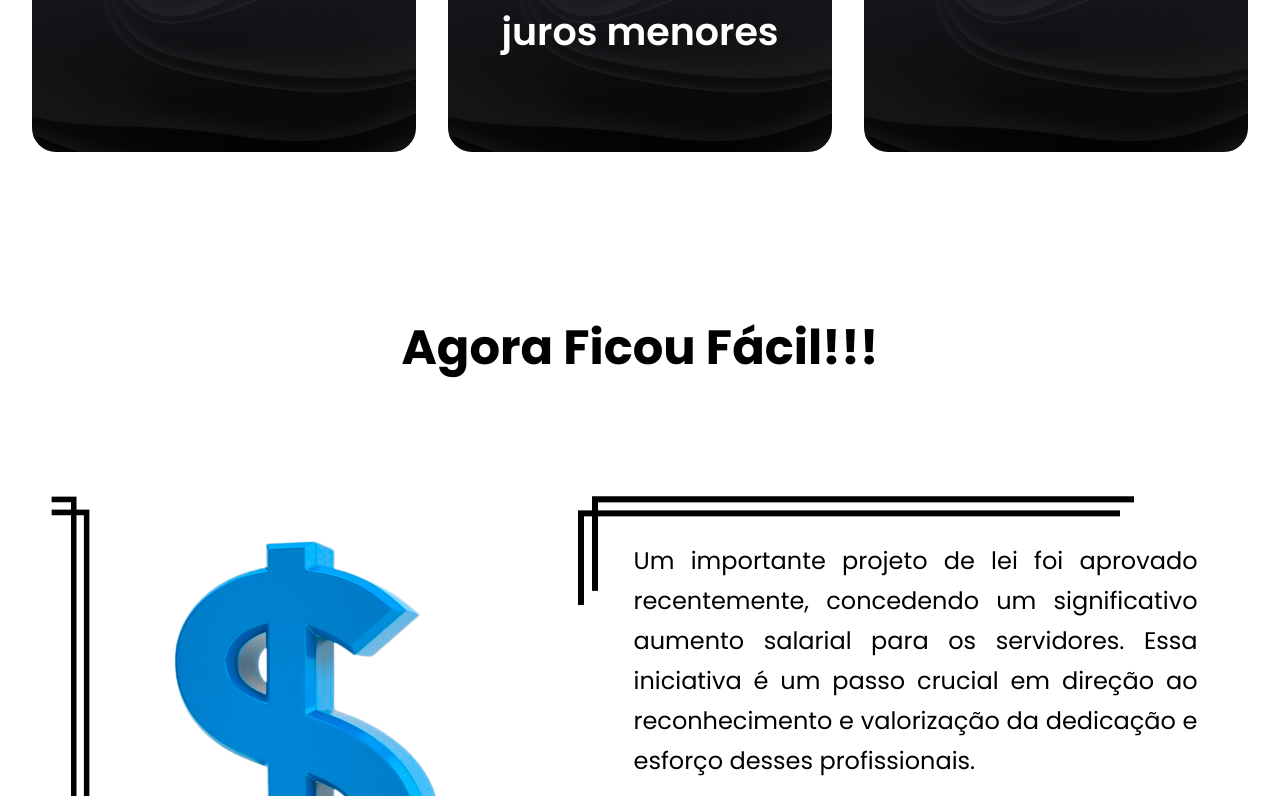
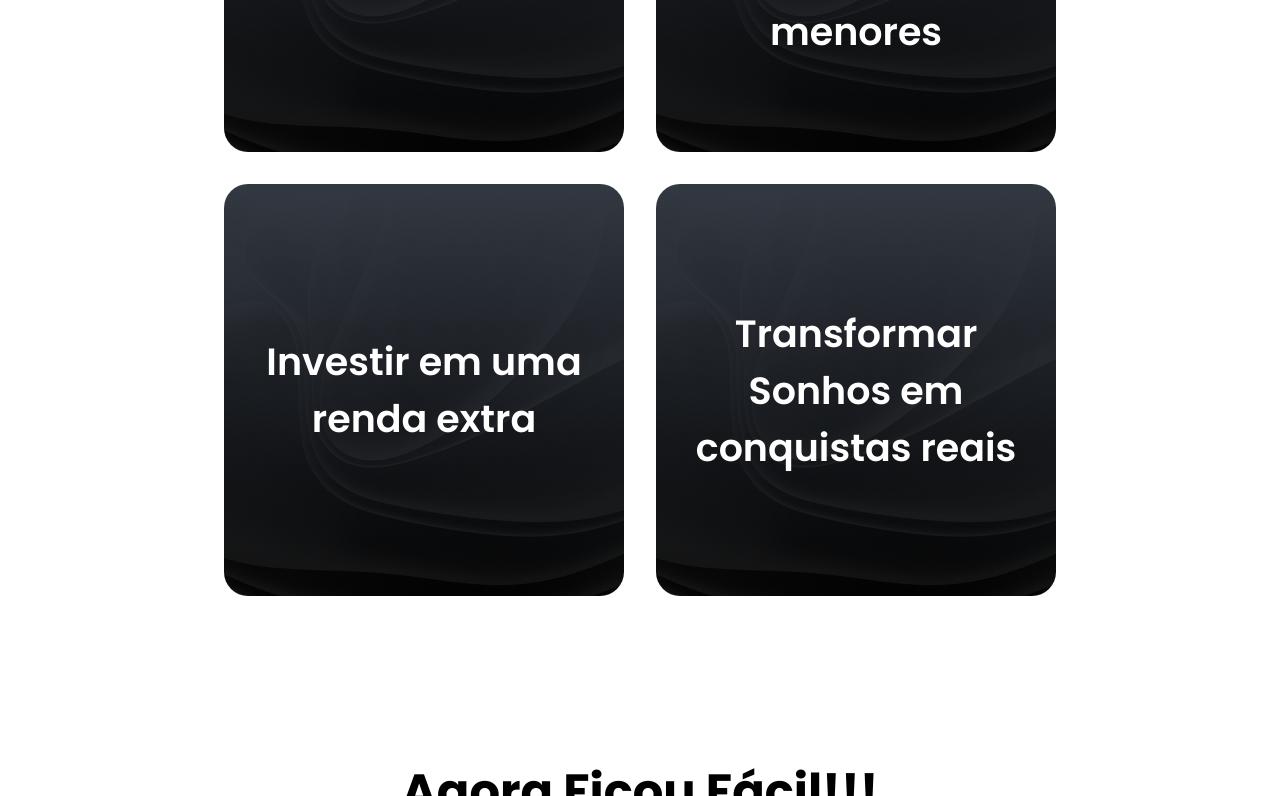
Before and after one commit to gleniodev/landing-page-1, a Next.js app: page / in a window 1280 px wide. Shown: the part 1136-1932 px from the top of the page. Built offline with nearby package versions, Linux system fonts and the light colour scheme.

Commit message:
Add new card black in the SectionOne

```diff
--- a/src/app/layout.tsx
+++ b/src/app/layout.tsx
@@ -15,7 +15,7 @@ const poppins = Poppins({
   })
 
 export const metadata: Metadata = {
-  title: 'DeFigueiredo - Serviços Financeiros',
+  title: 'De Figueiredo - Serviços Financeiros',
   description: 'Descubra a solução financeira ideal para você com nosso empréstimo consignado.',
 }
 
--- a/src/components/SectionOne.tsx
+++ b/src/components/SectionOne.tsx
@@ -9,10 +9,11 @@ export function SectionOne() {
           <div>
             <h2 className="text-[34px] font-bold lg:text-[48px]">Se você precisa...</h2>
           </div>
-          <div className="w-full h-full flex flex-wrap gap-8 items-center justify-center md:flex-wrap lg:flex-nowrap">
+          <div className="w-full h-full flex flex-wrap gap-8 items-center justify-center md:flex-wrap lg:flex-wrap ">
             <Card textCard={"Quitar dívidas em atraso"} />
             <Card textCard={"Substituir dívidas caras por outras com juros menores"} />
             <Card textCard={"Investir em uma renda extra"} />
+            <Card textCard={"Transformar Sonhos em conquistas reais"} />
         </div>
         </div>
       </Container>
```
